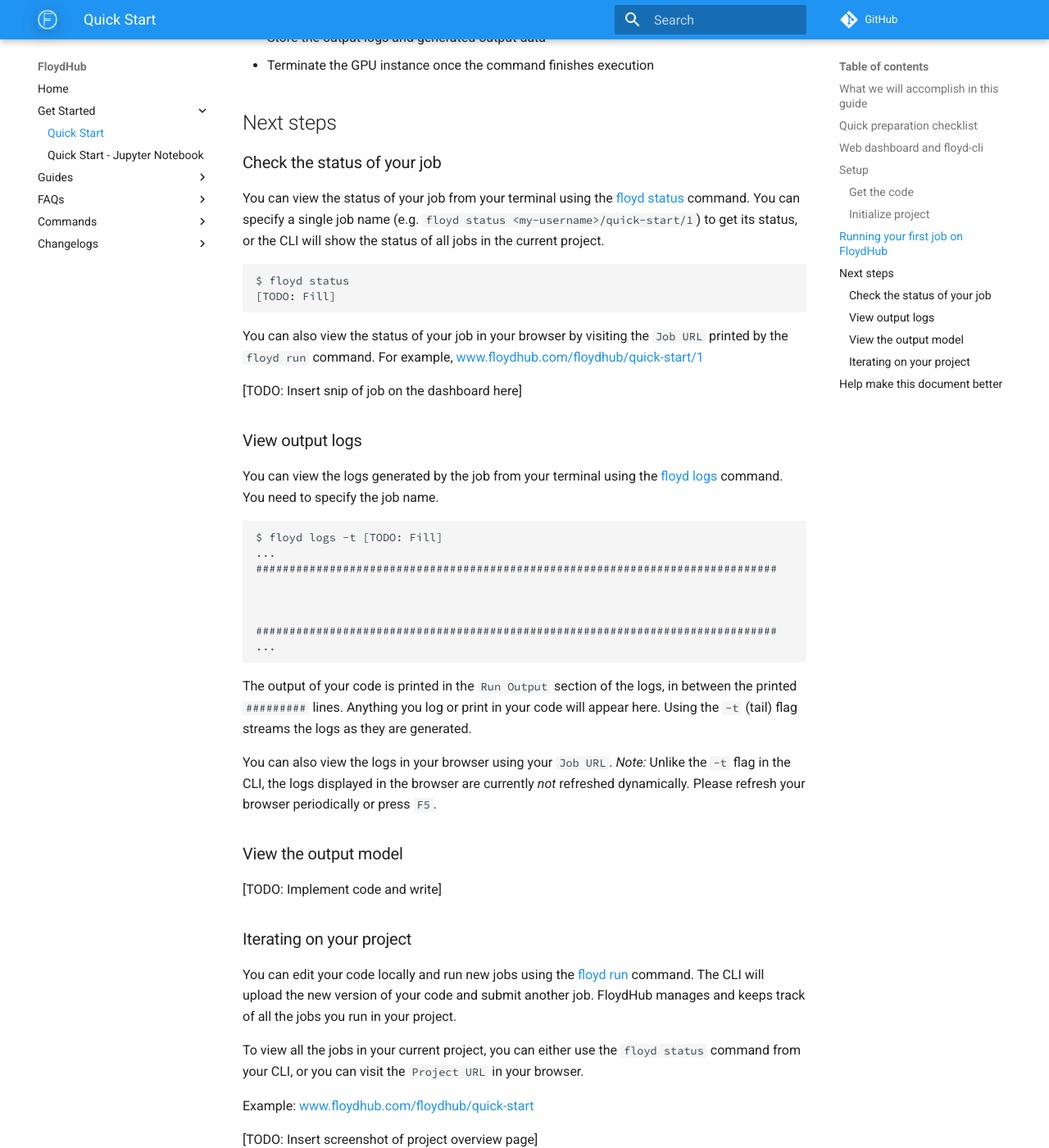
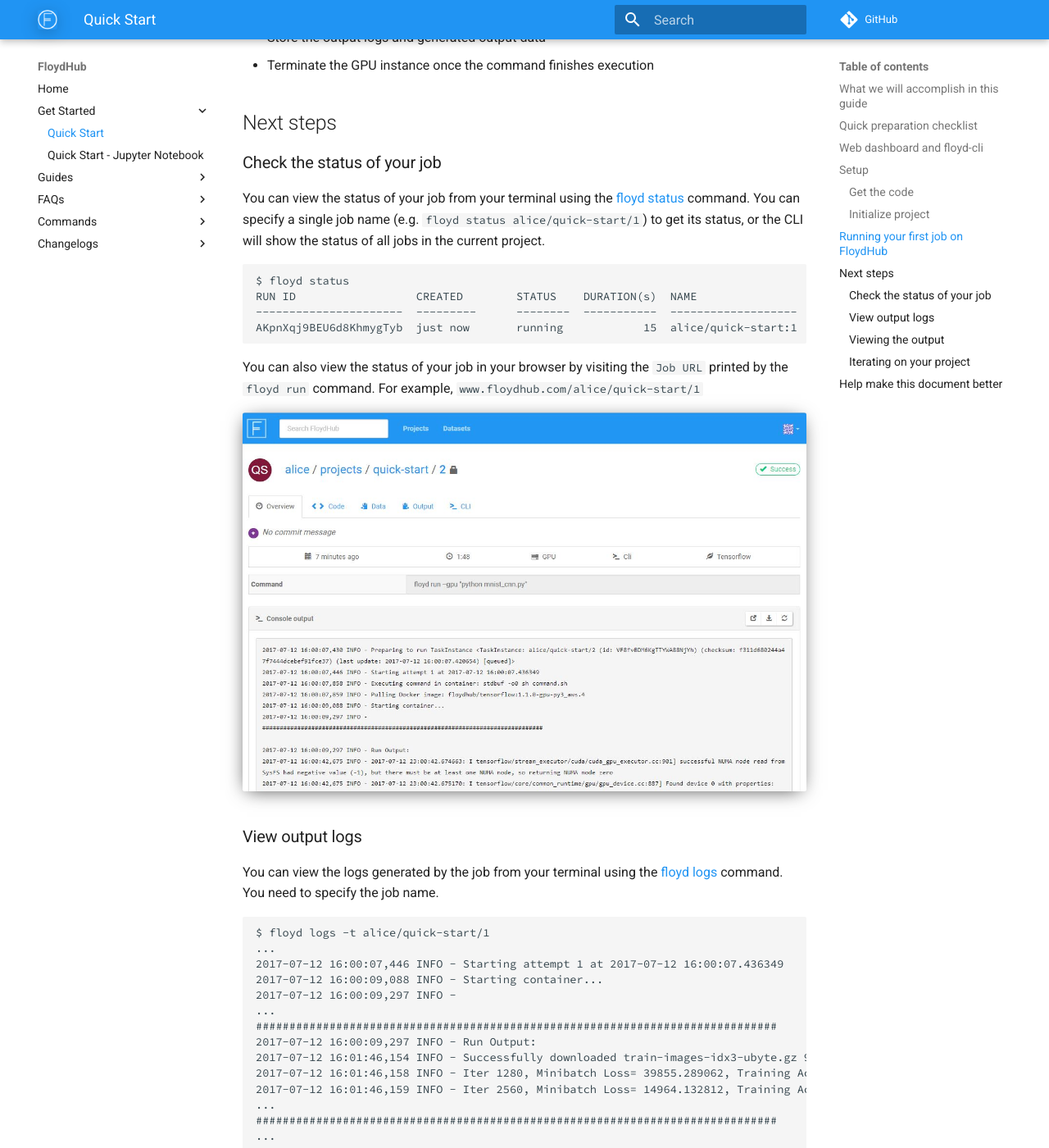
Before and after one commit to floydhub/floyd-docs, an MkDocs documentation site: the page built from docs/getstarted/quick_start.md, in a window 1280 px wide and 1400 px high, scrolled down 2552 px. Shown: the whole window at 82% size. Built offline with MkDocs 1.6.1 and Material for MkDocs 9.7.7, drawn with Linux system fonts in a browser that asks for light colours; comment, search, counter and statistics services are not loaded; old or Windows-style settings are respelled for this version of MkDocs; some of the changed text lies outside the part shown.

Commit message:
Update quick start tutorial

````diff
--- a/docs/getstarted/quick_start.md
+++ b/docs/getstarted/quick_start.md
@@ -44,11 +44,11 @@
 
 ![Quick start project](../img/quick_start_project.jpg)
 
-If you don't see it, you can create a new project named `quick-start` and still follow through with this guide. See this [guide](../guides/basics/create_new/#create-a-new-project) to create a new project.
+If you don't see it, you can create a new project named `quick-start` and still follow through with the rest of this guide. See [instructions](../guides/basics/create_new/#create-a-new-project) to create a new project.
 
 A [Project](../guides/core_concepts.md#projects) is a space for tackling a specific problem. It is a collection of jobs that you run, data, logs and results. If you have used GitHub, projects in FloydHub are a lot like code repositories.
 
-Initialize your project in your current directory.
+To start using this project, initialize it in your current directory in your terminal.
 
 ```bash
 $ floyd init quick-start
@@ -59,7 +59,7 @@
 
 ## Running your first job on FloydHub
 
-A [Job](../guides/core_concepts.md#projects) is created when you execute a command inside a project on FloydHub.
+A [Job](../guides/core_concepts.md#jobs) is created when you execute a command inside a project on FloydHub.
 
 Running a job on FloydHub is simple. It is very similar to running code on your local machine. Instead, when you use the `floyd run` command, the CLI syncs your code to the FloydHub's servers and runs it in the cloud.
 
@@ -68,15 +68,15 @@
 ```bash
 $ floyd run --gpu --env tensorflow "python mnist_cnn.py"
 Syncing code ...
-RUN ID                  NAME                    VERSION
-----------------------  ----------------        ---------
-AKpnXqj9BEU6d8KhmygTyb  saip/quick-start/1      1
-...
+RUN ID                  NAME
+----------------------  -------------------
+AKpnXqj9BEU6d8KhmygTyb  alice/quick-start/1
 
-[TODO: Is the job URL printed here?]
+To view the logs enter:
+    floyd logs alice/quick-start/1
 ```
 
-Congratulations! Your first jobs is now running on FloydHub's GPU. Behind the scenes, Floyd does the following:
+Congratulations! Your first job is now running on FloydHub's GPU. Behind the scenes, Floyd does the following:
 
 - Sync your local code to FloydHub's server
 - Provision a GPU instance on the cloud (because `--gpu`)
@@ -89,28 +89,36 @@
 
 ### Check the status of your job
 
-You can view the status of your job from your terminal using the [floyd status](../commands/status.md) command. You can specify a single job name (e.g. `floyd status <my-username>/quick-start/1`) to get its status, or the CLI will show the status of all jobs in the current project.
+You can view the status of your job from your terminal using the [floyd status](../commands/status.md) command. You can specify a single job name (e.g. `floyd status alice/quick-start/1`) to get its status, or the CLI will show the status of all jobs in the current project.
 
 ```bash
 $ floyd status
-[TODO: Fill]
+RUN ID                  CREATED        STATUS    DURATION(s)  NAME                 INSTANCE    DESCRIPTION
+----------------------  ---------      --------  -----------  -------------------  ---------   -----------
+AKpnXqj9BEU6d8KhmygTyb  just now       running            15  alice/quick-start:1  gpu
 ```
 
-You can also view the status of your job in your browser by visiting the `Job URL` printed by the `floyd run` command. For example, [www.floydhub.com/floydhub/quick-start/1](www.floydhub.com/floydhub/quick-start/1)
+You can also view the status of your job in your browser by visiting the `Job URL` printed by the `floyd run` command. For example, `www.floydhub.com/alice/quick-start/1`
 
-[TODO: Insert snip of job on the dashboard here]
+![Job run](../img/job_run.jpg)
 
 ### View output logs
 
 You can view the logs generated by the job from your terminal using the [floyd logs](../commands/logs.md) command. You need to specify the job name.
 
 ```bash
-$ floyd logs -t [TODO: Fill]
+$ floyd logs -t alice/quick-start/1
+...
+2017-07-12 16:00:07,446 INFO - Starting attempt 1 at 2017-07-12 16:00:07.436349
+2017-07-12 16:00:09,088 INFO - Starting container...
+2017-07-12 16:00:09,297 INFO -
 ...
 ##############################################################################
-
-
-
+2017-07-12 16:00:09,297 INFO - Run Output:
+2017-07-12 16:01:46,154 INFO - Successfully downloaded train-images-idx3-ubyte.gz 9912422 bytes.
+2017-07-12 16:01:46,158 INFO - Iter 1280, Minibatch Loss= 39855.289062, Training Accuracy= 0.17969
+2017-07-12 16:01:46,159 INFO - Iter 2560, Minibatch Loss= 14964.132812, Training Accuracy= 0.42969
+...
 ##############################################################################
 ...
 ```
@@ -119,9 +127,9 @@
 
 You can also view the logs in your browser using your `Job URL`. *Note:* Unlike the `-t` flag in the CLI, the logs displayed in the browser are currently *not* refreshed dynamically. Please refresh your browser periodically or press `F5`.
 
-### View the output model
+### Viewing the output
 
-[TODO: Implement code and write]
+The model that we trained does not save any models. We will explore how to save models in the following tutorial.
 
 ### Iterating on your project
 
@@ -129,9 +137,9 @@
 
 To view all the jobs in your current project, you can either use the `floyd status` command from your CLI, or you can visit the `Project URL` in your browser.
 
-Example: [www.floydhub.com/floydhub/quick-start](www.floydhub.com/floydhub/quick-start)
+Example: `www.floydhub.com/alice/quick-start`
 
-[TODO: Insert screenshot of project overview page]
+![Project view](../img/project_view.jpg)
 
 
 {!contributing.md!}
````
Also changed, not shown: docs/img/job_run.jpg (added), docs/img/project_view.jpg (added).
